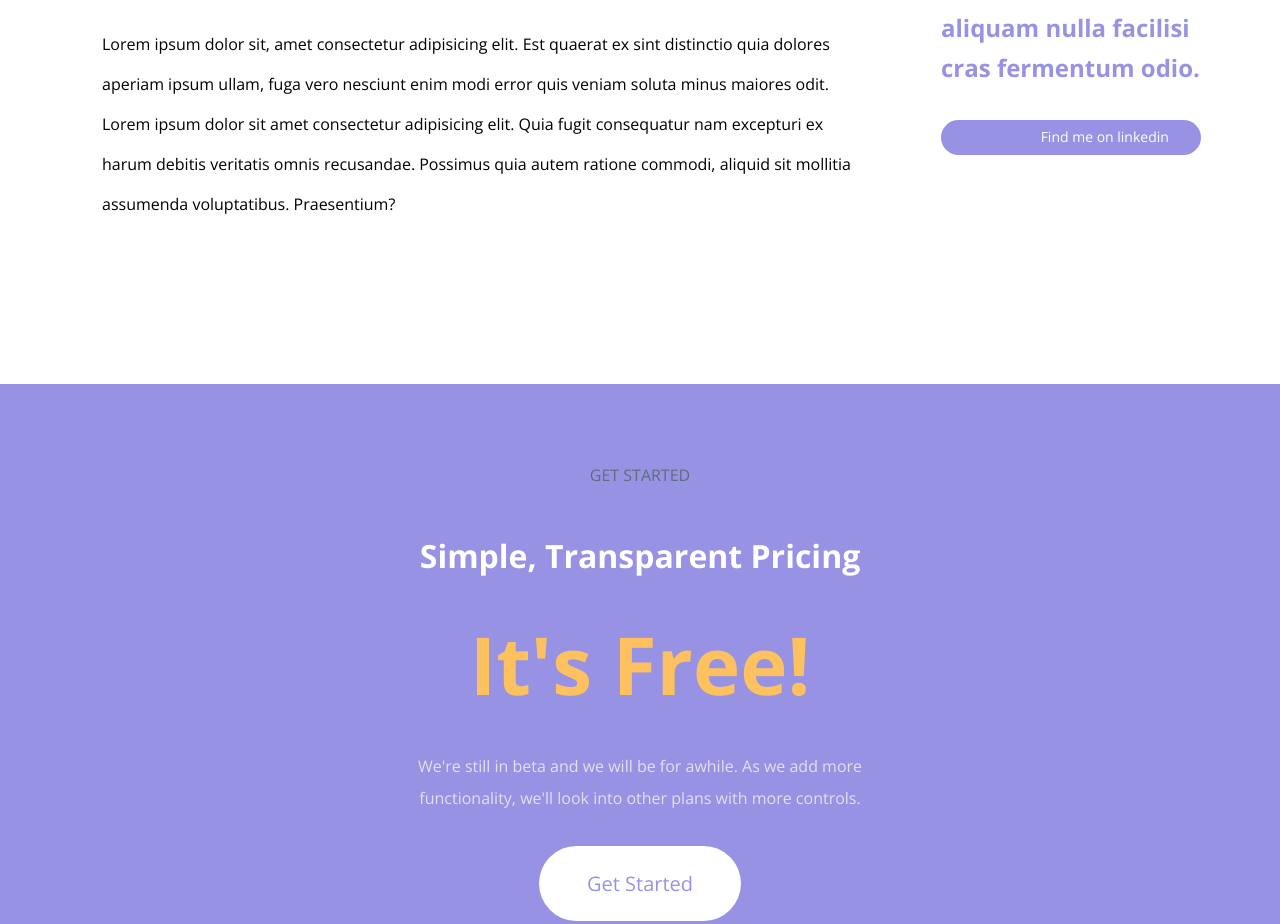
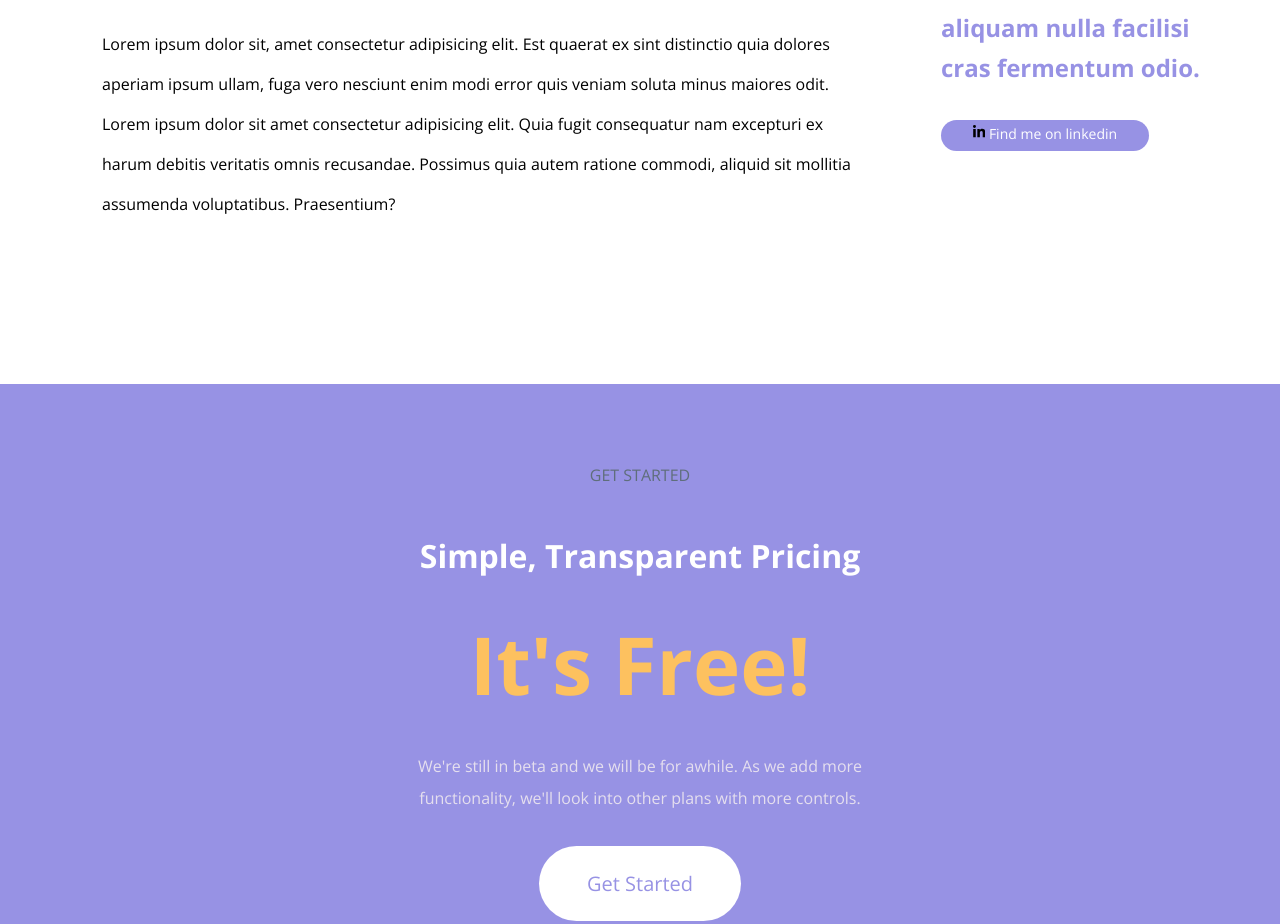
Before and after one commit to DamianoLunardo/htmlcss-responsive-layout, a plain HTML site: page index.html in a window 1280 px wide. Shown: the part 4726-5650 px from the top of the page. Drawn offline with nearby package versions, Linux system fonts and the light colour scheme.

Commit message:
FIX linkedin logo

```diff
--- a/index.html
+++ b/index.html
@@ -474,13 +474,12 @@
                             <h3>
                                 I help companies tincidunt tortor aliquam nulla facilisi cras fermentum odio.
                             </h3>
-                            <a href="#" class="btn bg-primary"><span class="linkedin-container">
-                                    <svg xmlns="http://www.w3.org/2000/svg" viewBox="0 0 448 512" class="linkedin-icon"
-                                        fill="currentColor"
-                                        d="M416 32H31.9C14.3 32 0 46.5 0 64.3v383.4C0 465.5 14.3 480 31.9 480H416c17.6 0 32-14.5 32-32.3V64.3c0-17.8-14.4-32.3-32-32.3zM135.4 416H69V202.2h66.5V416zm-33.2-243c-21.3 0-38.5-17.3-38.5-38.5S80.9 96 102.2 96c21.2 0 38.5 17.3 38.5 38.5 0 21.3-17.2 38.5-38.5 38.5zm282.1 243h-66.4V312c0-24.8-.5-56.7-34.5-56.7-34.6 0-39.9 27-39.9 54.9V416h-66.4V202.2h63.7v29.2h.9c8.9-16.8 30.6-34.5 62.9-34.5 67.2 0 79.7 44.3 79.7 101.9V416z" />
-                                    </svg>
-                                </span>
-                                Find me on linkedin
+                            <a href="#" class="btn bg-primary">
+                                <span>
+                                <svg xmlns="http://www.w3.org/2000/svg" height="1em" viewBox="0 0 448 512">
+                                   <path d="M100.28 448H7.4V148.9h92.88zM53.79 108.1C24.09 108.1 0 83.5 0 53.8a53.79 53.79 0 0 1 107.58 0c0 29.7-24.1 54.3-53.79 54.3zM447.9 448h-92.68V302.4c0-34.7-.7-79.2-48.29-79.2-48.29 0-55.69 37.7-55.69 76.7V448h-92.78V148.9h89.08v40.8h1.3c12.4-23.5 42.69-48.3 87.88-48.3 94 0 111.28 61.9 111.28 142.3V448z"/></svg>
+                               </span>
+                                   Find me on linkedin
                             </a>
                         </div>
                     </div>
--- a/style.css
+++ b/style.css
@@ -381,16 +381,7 @@
     font-size: 24px;
   }
 
-  .linkedin-icon {
-    width: 16px;
-    position: relative;
-    bottom: -3px;
-    margin-right: 48px;
-  }
 
-  .linkedin-container {
-    display: inline-block;
-  }
 
   .about-us .btn.bg-primary {
     padding-top: 4px;
```
